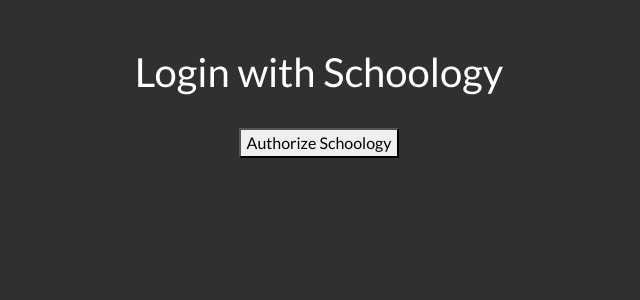
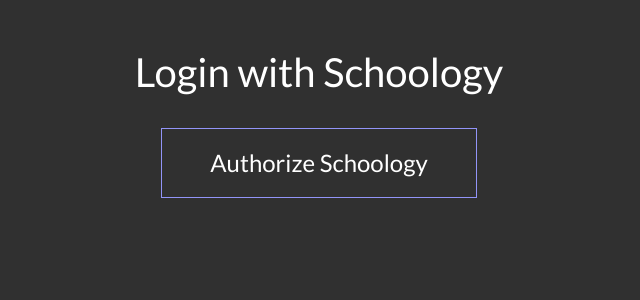
Before and after one commit to periodicta/nhs-site, a Flask app: template templates/login.html in a window 1280 px wide. Shown: the part 63-363 px from the top of the page, without its empty margins (321-961 px from the left). Run offline with Flask 2, Linux system fonts and the light colour scheme; the template is opened without the code that fills it, so the values that code supplies are empty; some libraries are stand-ins or nearby versions.

Commit message:
fixed css

```diff
--- a/main.py
+++ b/main.py
@@ -24,6 +24,7 @@ def njhs_hour_tracker():
 def close():
     session['token'] = request.args.get("oauth_token")
     return "<script>window.close();</script>"
+
 @app.route("/login")
 def login():
     try:
--- a/static/css/styles.css
+++ b/static/css/styles.css
@@ -11,6 +11,40 @@ body{
     margin: 0;
 }
 
+.shinyButton {
+  font-size: 1.5rem;
+  padding: 1rem 3rem;
+  color: white;
+  background: none;
+  text-decoration: none;
+  border: 1px solid rgb(146, 148, 248);
+  position: relative;
+  overflow: hidden;
+}
+
+.shinyButton:hover {
+  box-shadow: 1px 1px 25px 10px rgba(146, 148, 248, 0.4);
+}
+
+.shinyButton:before {
+  content: "";
+  position: absolute;
+  top: 0;
+  left: -100%;
+  width: 100%;
+  height: 100%;
+  background: linear-gradient(
+    120deg,
+    transparent,
+    rgba(146, 148, 248, 0.4),
+    transparent
+  );
+  transition: all 650ms;
+}
+
+.shinyButton:hover:before {
+  left: 100%;
+}
 .hollowButton {
   background: none;
   color: #ffa260;
@@ -85,20 +119,6 @@ body{
     animation-name: slideIn;
   }
 
-
-/* a{
-    color:orange;
-    font-weight:800;
-    text-decoration: none;
-}
-#navbar{
-    background-color:rgba(0,0,0,0.5);
-    padding-top:20px;
-    padding-bottom:40px;
-    top:0px;
-}
-
-*/
 input{
     color:black;
     background-color:white;
--- a/templates/layout.html
+++ b/templates/layout.html
@@ -39,15 +39,10 @@
       <li class="nav-item ml-3 mr-3 navigationElement" style="color:white !important;">
           <a class="nav-link" href="#" style="color:white !important;">About</a>
       </li>
-      {% if user %}
-      <li class="nav-item ml-3 mr-3 navigationElement" style="color:white !important;">
-          <a class="nav-link" href="/logout" style="color:white !important;">Logout</a>
-      </li>
-      {% endif %}
 
     </ul>
       {% if user %}
-      <h2>Hello, {{user}}</h2>
+      <a class="nav-link btn btn-outline-success my-2 my-sm-0" href="/logout" style="color:white !important;">Logout</a>
       {% else %}
 
       <a href="/login"><button class="btn btn-outline-success my-2 my-sm-0" >Login</button></a>
--- a/templates/login.html
+++ b/templates/login.html
@@ -14,9 +14,9 @@
     <div style="text-align:center;">
         <h1>Login with Schoology</h1>
         <br>
-        <button id = "auth" onclick="if (resp.innerHTML === 'Login Failed. Reason: Clicked Deny on Schoology. Click Authorize again and click Approve this time!'){location.reload();} newwindow=window.open('{{url}}','Authorize with Schoology','height=500,width=900');document.getElementById('auth').style.display = 'none';document.getElementById('loginbtn').style.display = 'block';">Authorize Schoology</button>
+        <button id = "auth" onclick="if (resp.innerHTML === 'Login Failed. Reason: Clicked Deny on Schoology. Click Authorize again and click Approve this time!') {location.reload();} newwindow=window.open('{{url}}','Authorize with Schoology','height=500,width=900');document.getElementById('auth').style.display = 'none';document.getElementById('loginbtn').style.display = 'inline';" class="shinyButton">Authorize Schoology</button>
         <br>
-        <button style="display:none;" id="loginbtn">Login</button>
+        <button style="display:none;" id="loginbtn" class="shinyButton">Login</button>
         <br>
         <span id="resp"></span>
     </div>
@@ -40,7 +40,7 @@
             if (data==="error!!!"){
                 resp.style.color = "red";
                 resp.innerHTML = "Login Failed. Reason: Clicked Deny on Schoology. Click Authorize again and click Approve this time!";
-                document.getElementById('auth').style.display = 'block';
+                document.getElementById('auth').style.display = 'inline';
                 document.getElementById('loginbtn').style.display = 'none';
 
             }else{
```
